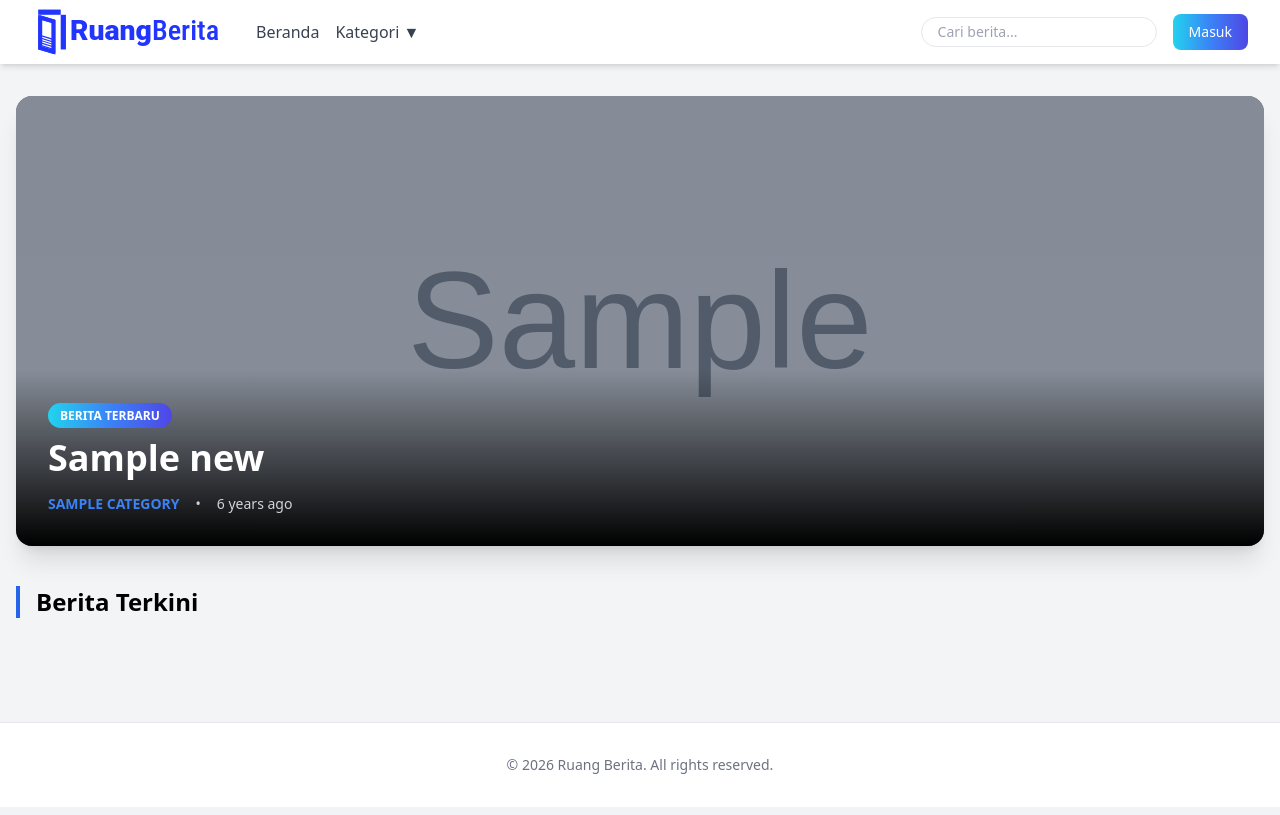
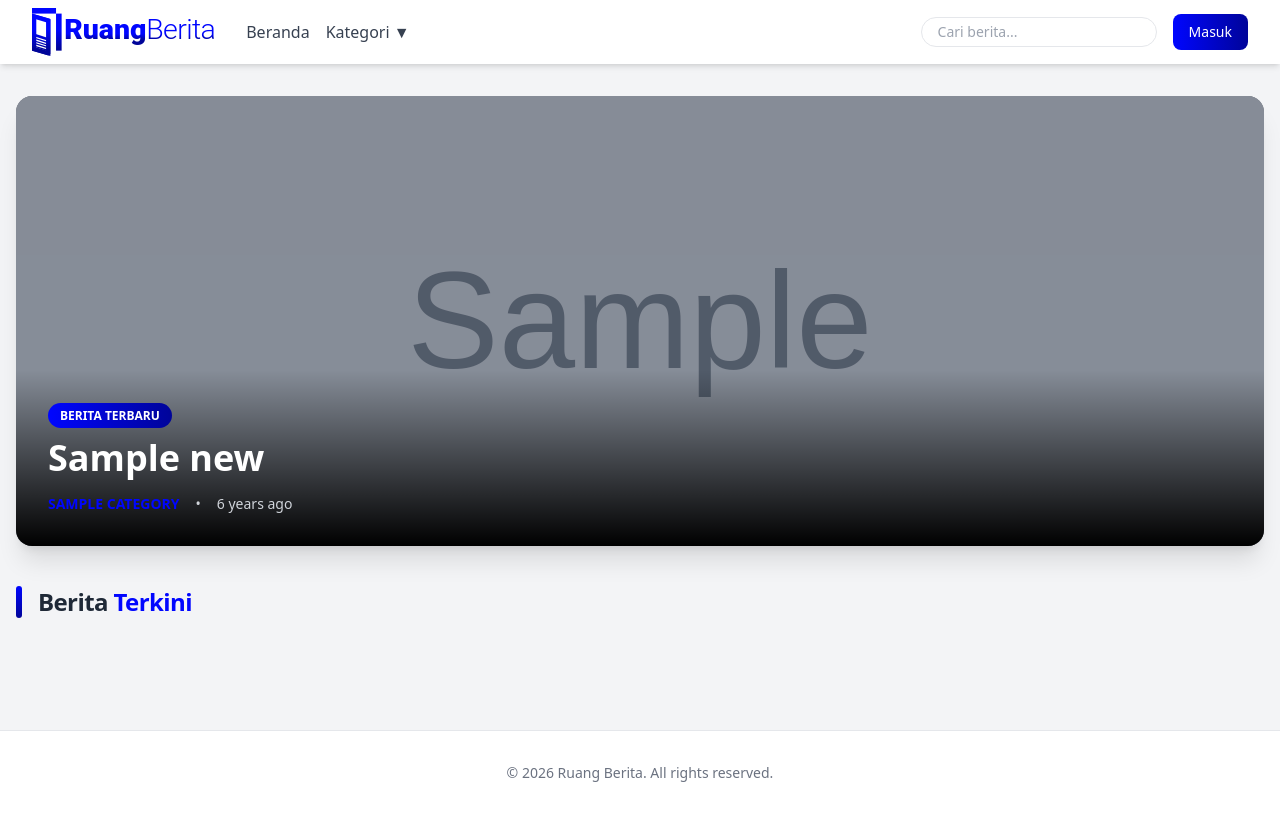
Before and after one commit to vdyanuar-dotcom/ruang-berita, a Laravel app: page / in a window 1280 px wide. Run offline with Laravel 10, Linux system fonts and the light colour scheme; tables that the repository leaves empty hold one stand-in row (values such as "Sample post"); grey boxes marked "Sample" are stand-in pictures; some libraries are stand-ins or nearby versions.

Commit message:
Mengedit UI

```diff
--- a/app/Providers/Filament/AdminPanelProvider.php
+++ b/app/Providers/Filament/AdminPanelProvider.php
@@ -29,8 +29,10 @@
             ->login()
             ->brandName('Ruang Berita')
             ->colors([
-                'primary' => Color::Blue,
-            ])
+                'primary' => '#0006FF',])
+            ->brandLogo(asset('images/RB.svg'))// Sesuaikan path logo kamu
+            ->brandLogoHeight('3rem')
+
             ->discoverResources(in: app_path('Filament/Resources'), for: 'App\\Filament\\Resources')
             ->discoverPages(in: app_path('Filament/Pages'), for: 'App\\Filament\\Pages')
             ->pages([
--- a/resources/views/welcome.blade.php
+++ b/resources/views/welcome.blade.php
@@ -15,16 +15,16 @@
             <div class="flex justify-between h-16 items-center">
                 <div class="flex items-center gap-8">
                     <a href="/">
-                        <img src="{{ asset('images/ruangberita.svg') }}" alt="Logo Ruang Berita" class="h-16 w-auto">
+                        <img src="{{ asset('images/RB.svg') }}" alt="Logo Ruang Berita" class="h-12 w-auto">
                     </a>
                     <div class="hidden md:flex space-x-4">
-                        <a href="/" class="text-gray-700 hover:text-blue-600">Beranda</a>
+                        <a href="/" class="text-gray-700 hover:text-[#0006FF]">Beranda</a>
                         <div class="relative group">
-                            <button class="text-gray-700 hover:text-blue-600">Kategori ▼</button>
+                            <button class="text-gray-700 hover:text-[#0006FF]">Kategori ▼</button>
                             <div class="absolute hidden group-hover:block bg-white shadow-lg p-2 rounded w-48 border-t-2 border-blue-600">
                                 @foreach($categories as $item)
                                 <a href="{{ route('newsCategory.show', $item->slug) }}"
-                                    class="block px-4 py-2 text-sm text-gray-700 hover:bg-gradient-to-r hover:from-blue-600 hover:to-indigo-700 hover:text-white transition-all">
+                                    class="block px-4 py-2 text-sm text-gray-700 hover:bg-gradient-to-r from-[#0006FF] to-[#000499] hover:text-white transition-all">
                                     {{ $item->title }}
                                 </a>
                                 @endforeach
@@ -35,7 +35,7 @@
 
                 <div class="flex items-center gap-4">
                     <input type="text" placeholder="Cari berita..." class="border rounded-full px-4 py-1 text-sm focus:outline-blue-500">
-                    <a href="/admin/login" class="bg-gradient-to-r from-cyan-400 via-blue-500 to-indigo-600 text-white px-4 py-2 rounded-lg text-sm font-medium hover:bg-blue-700">Masuk</a>
+                    <a href="/admin/login" class="bg-gradient-to-r from-[#0006FF] to-[#000499] text-white px-4 py-2 rounded-lg text-sm font-medium hover:bg-blue-700">Masuk</a>
                 </div>
             </div>
         </div>
@@ -52,14 +52,14 @@
                     alt="{{ $headline->title }}">
 
                 <div class="absolute bottom-0 left-0 p-8 text-white w-full bg-gradient-to-t from-black via-black/50 to-transparent">
-                    <span class="bg-gradient-to-r from-cyan-400 via-blue-500 to-indigo-600 px-3 py-1 rounded-full text-xs uppercase font-bold">Berita Terbaru</span>
+                    <span class="bg-gradient-to-r from-[#0006FF] to-[#000499] px-3 py-1 rounded-full text-xs uppercase font-bold">Berita Terbaru</span>
 
                     <h2 class="text-2xl md:text-4xl font-bold mt-3 leading-tight">
-                        <a href="{{ route('news.show', $headline->slug) }}" class="hover:text-blue-400 transition">{{ $headline->title }}</a>
+                        <a href="{{ route('news.show', $headline->slug) }}" class="hover:text-blue-300 transition">{{ $headline->title }}</a>
                     </h2>
 
                     <div class="flex items-center gap-4 mt-4 text-sm text-gray-300">
-                        <span class="font-bold text-blue-500 uppercase">{{ $headline->newsCategory->title ?? 'Umum' }}</span>
+                        <span class="font-bold text-[#0006FF] uppercase">{{ $headline->newsCategory->title ?? 'Umum' }}</span>
                         <span>•</span>
                         <span>{{ $headline->created_at->diffForHumans() }}</span>
                     </div>
@@ -75,19 +75,41 @@
         </h3>
         <p class="text-gray-500 mb-6 ml-5 text-sm">Menampilkan berita terbaru dalam kategori ini.</p>
         @else
-        <h3 class="text-2xl font-bold mb-6 border-l-4 border-blue-600 pl-4">Berita Terkini</h3>
+        <div class="mb-8 flex items-center">
+            <div class="w-1.5 h-8 rounded-full bg-gradient-to-b from-[#0006FF] to-[#000499]"></div>
+
+            <h3 class="text-2xl font-bold ml-4 text-gray-800 tracking-tight">
+                @if(isset($category))
+                Kategori: <span class="text-[#0006FF]">{{ $category->title }}</span>
+                @else
+                Berita <span class="text-[#0006FF]">Terkini</span>
+                @endif
+            </h3>
+        </div>
         @endif
         <div class="grid grid-cols-1 md:grid-cols-3 gap-8">
             @foreach($allNews as $news)
-            <div class="bg-white rounded-xl shadow-sm overflow-hidden hover:shadow-md transition">
+            <div class="bg-white rounded-xl shadow-sm overflow-hidden hover:shadow-md transition flex flex-col h-full">
+
                 <img src="{{ asset('storage/' . $news->thumbnail) }}" class="w-full h-48 object-cover">
-                <div class="p-5">
-                    <span class="text-blue-600 text-xs font-bold uppercase">{{ $news->newsCategory->title }}</span>
-                    <h4 class="text-xl font-bold mt-2 leading-tight">{{ $news->title }}</h4>
-                    <p class="text-gray-500 text-sm mt-3 line-clamp-3">{{ Str::limit(strip_tags($news->content), 100) }}</p>
-                    <div class="mt-4 flex justify-between items-center border-t pt-4">
+
+                <div class="p-5 flex flex-col flex-grow">
+                    <span class="text-[#0006FF] text-[10px] font-extrabold uppercase tracking-widest mb-2">
+                        {{ $news->newsCategory->title }}
+                    </span>
+
+                    <h4 class="text-xl font-bold leading-tight mb-3">
+                        {{ Str::limit($news->title, 50) }}
+                    </h4>
+
+                    <p class="text-gray-500 text-sm line-clamp-3 mb-4">
+                        {{ Str::limit(strip_tags($news->content), 100) }}
+                    </p>
+
+                    <div class="mt-auto pt-4 border-t border-gray-100 flex justify-between items-center">
                         <span class="text-xs text-gray-400">Oleh: {{ $news->author->name ?? 'Admin' }}</span>
-                        <a href="{{ route('news.show', $news->slug) }}" class="text-blue-600 ...">
+                        <a href="{{ route('news.show', $news->slug) }}"
+                            class="text-[#0006FF] font-bold text-sm hover:underline">
                             Baca Selengkapnya →
                         </a>
                     </div>
```
Also changed, not shown: resources/views/show.blade.php (+8 -8 lines), public/images/RB.svg (added).
